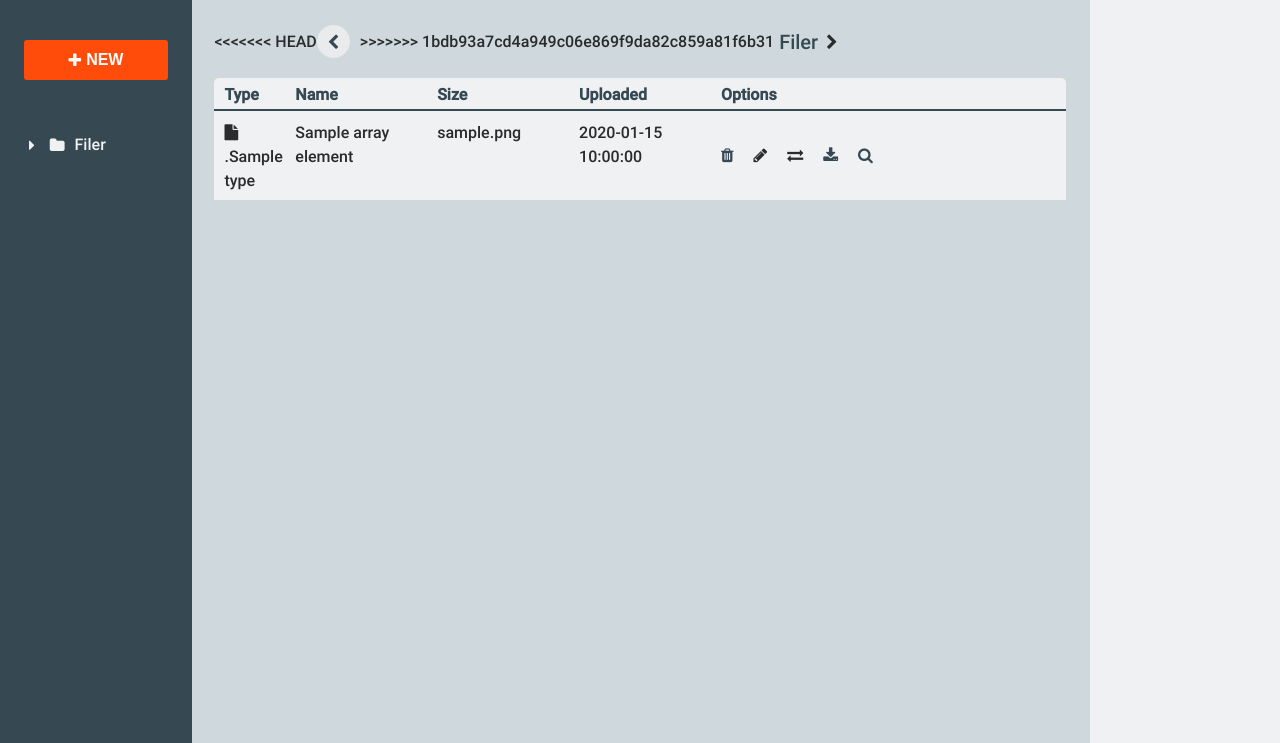
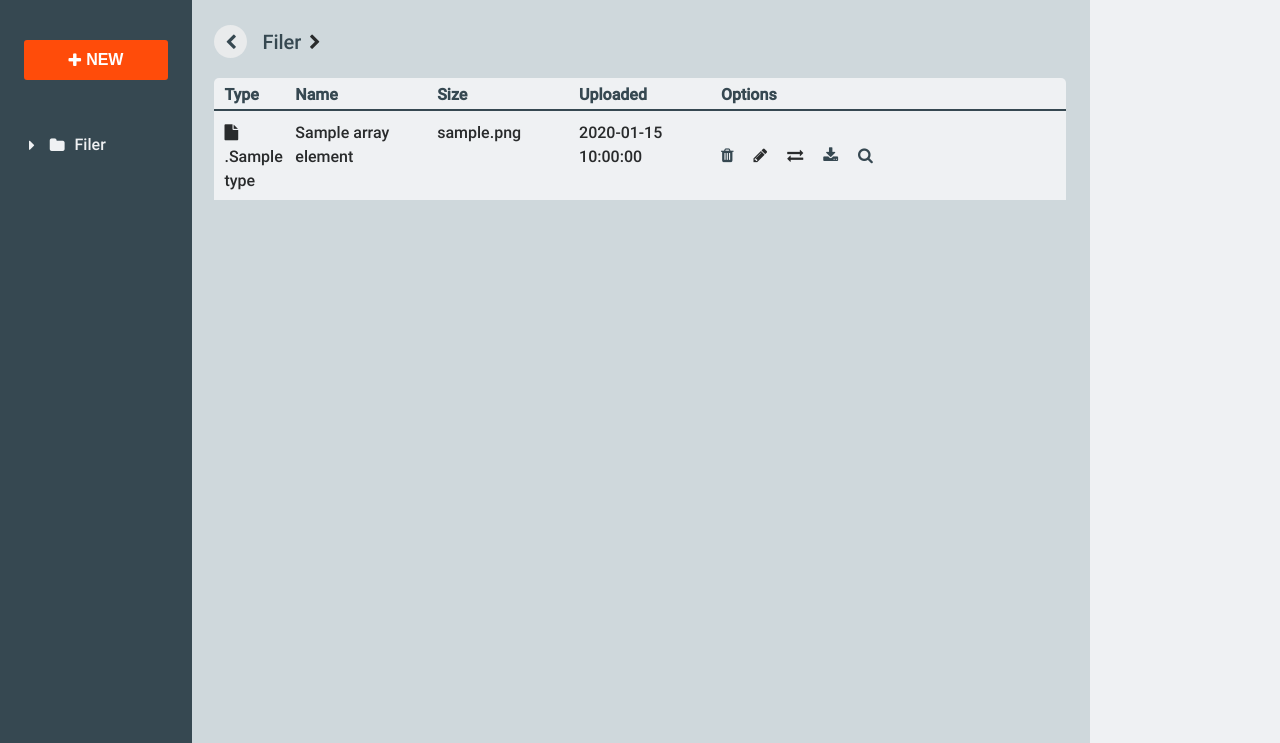
Before and after one commit to jonathanSimonney/filer-V3, a PHP site: template views/home.html.twig in a window 1280 px wide. Shown: the part 56-799 px from the top of the page. Run offline with PHP 8.4, Linux system fonts and the light colour scheme; the template is opened without the code that fills it: most values are stand-ins (such as "Sample title", 1, 10 or a date in 2020); some libraries are stand-ins or nearby versions.

Commit message:
removed what was left from the merge request. Also readded the class which was removed by the merge.

```diff
--- a/views/home.html.twig
+++ b/views/home.html.twig
@@ -55,9 +55,7 @@
         </div>
         <div class="main_content">
             <div class="path">
-<<<<<<< HEAD
                 <a class="back_button precedent" href="?action=to_parent"><i class="fa fa-chevron-left"></i></a> <!-- go back -->
->>>>>>> 1bdb93a7cd4a949c06e869f9da82c859a81f6b31
                 <a href="#"><h5>Filer</h5></a>
                 <i class="fa fa-chevron-right"></i>
             </div>
--- a/views/inc/folder.html.twig
+++ b/views/inc/folder.html.twig
@@ -32,11 +32,9 @@
         <p><i class="fa fa-folder"></i></p>
     </div>
     <div class="col-2">
-<<<<<<< HEAD
         <a href="?action=open&fileId={{ folder['id'] }}" class="download clickable">
-            <p>{{ folder['name']|slice(start,15) }}</p>
+            <p class="name">{{ folder['name']|slice(start,15) }}</p>
         </a>
->>>>>>> 1bdb93a7cd4a949c06e869f9da82c859a81f6b31
     </div>
     <div class="col-2">
         <p class="fileSize"></p>
```
